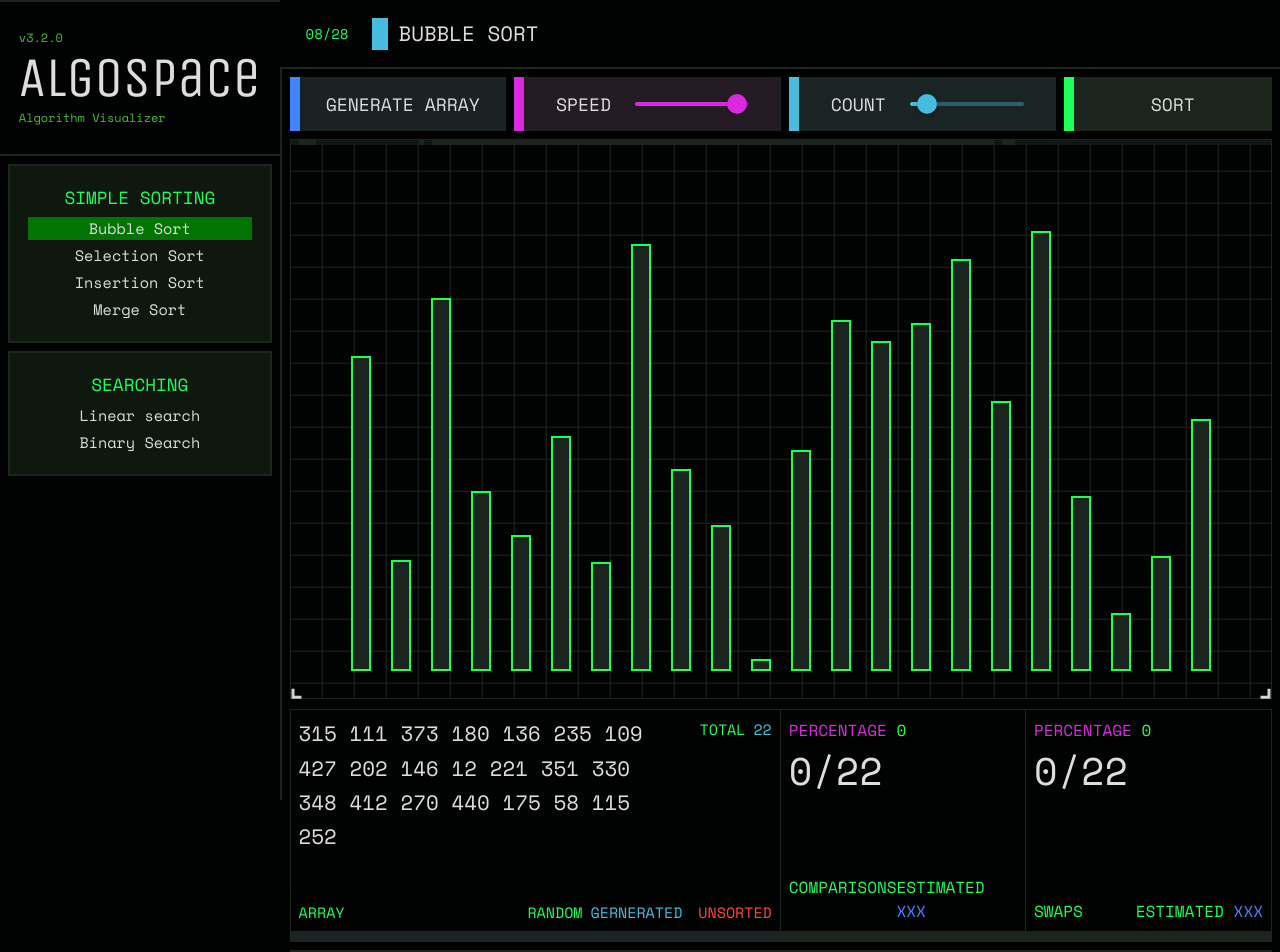
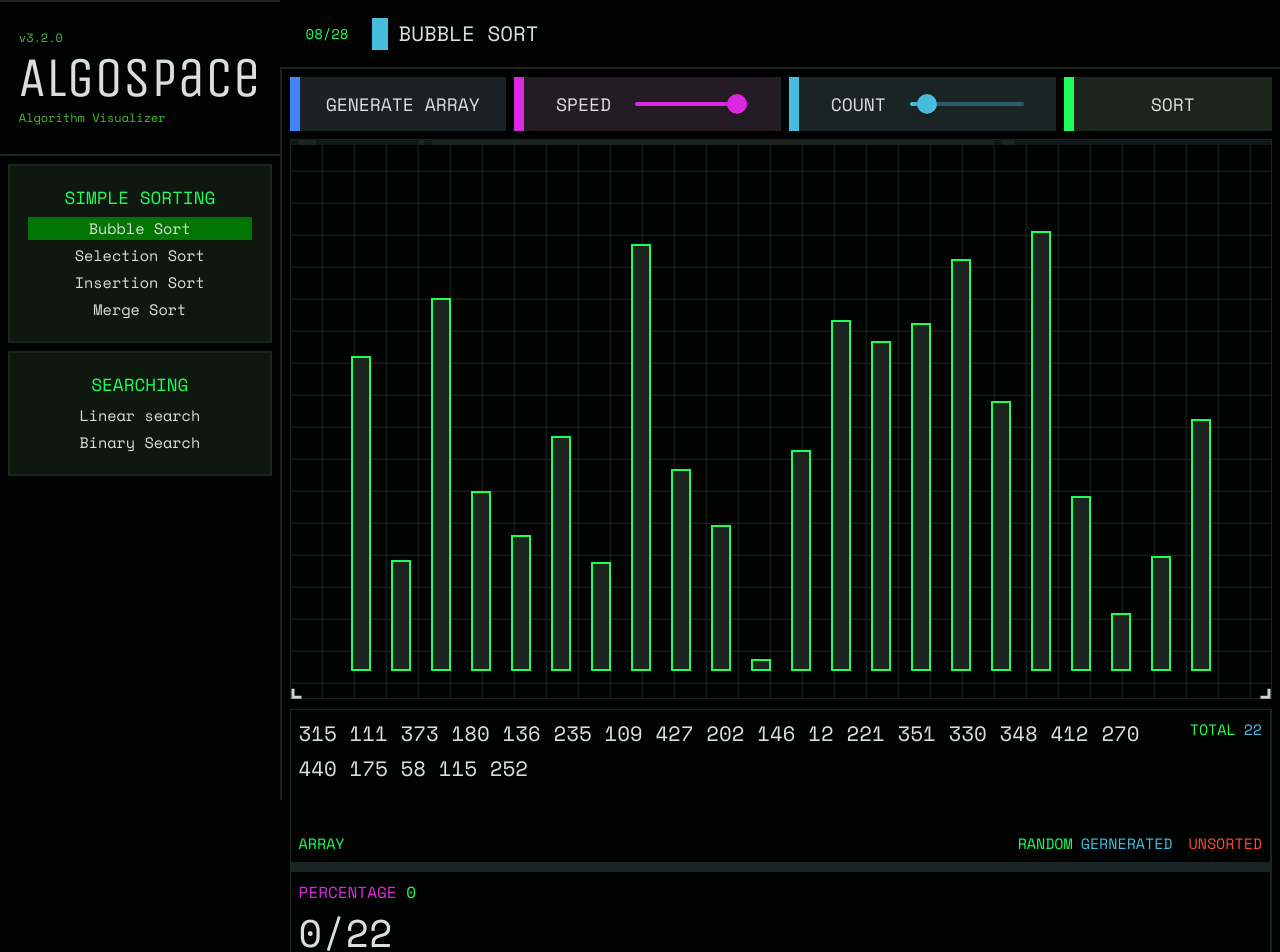
Before and after one commit to rahul-biswakarma/algospace, a Next.js app: page /sorting/bubble-sort in a window 1280 px wide. Shown: the top 952 px of the page. Built offline with nearby package versions, Linux system fonts and the light colour scheme.

Commit message:
changed grid layout class name

```diff
--- a/components/AlgoPage/Sorting/Stats/index.jsx
+++ b/components/AlgoPage/Sorting/Stats/index.jsx
@@ -4,7 +4,7 @@ import ComparisonData from "./ComparisonData";
 
 const StatsContainer = () => {
   return (
-    <div className="relative grid grid-cols-statsLayout border-[1px] border-border-1 mt-gap">
+    <div className="relative grid grid-cols-threeStatsLayout border-[1px] border-border-1 mt-gap">
       <ArrayData />
       <ComparisonData />
       <SwapData />
```
